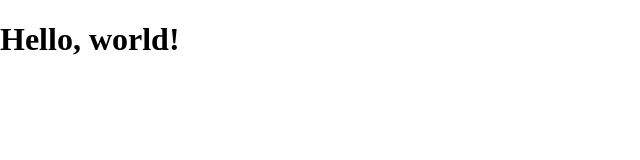
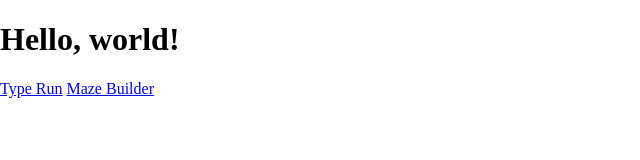
Before and after one commit to CaesarBrahh/caesarbrahhdotdev, a plain HTML site: page index.html in a window 1280 px wide. Shown: the whole page, without its empty margins (0-640 px from the left). Drawn offline with Linux system fonts and the light colour scheme.

Commit message:
Added links

```diff
--- a/index.html
+++ b/index.html
@@ -9,6 +9,9 @@
   <body>
     <h1>Hello, world!</h1>
 
+    <a href="https://google.com">Type Run</a>
+    <a href="https://gogle.com">Maze Builder</a>
+
     <script src="main.js"></script>
   </body>
 </html>
```
